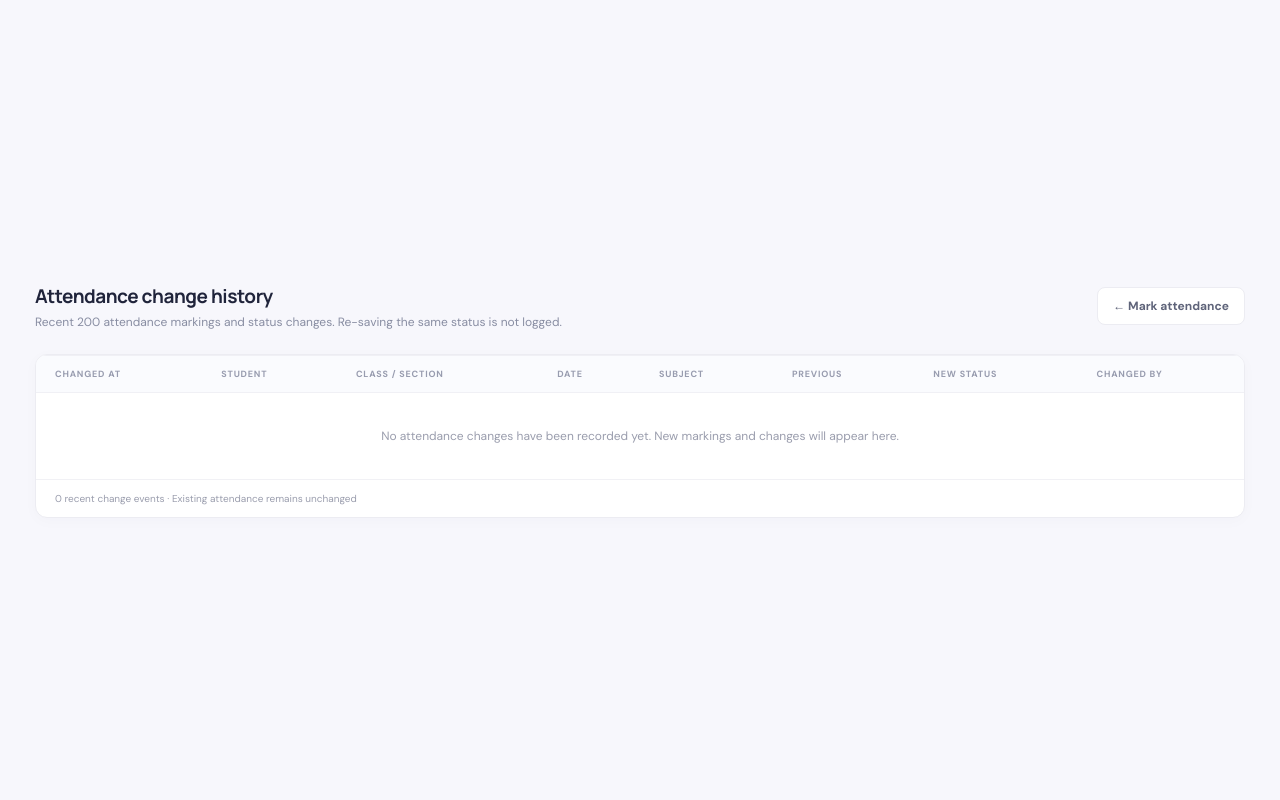
After one commit to GAURAVSINGH2017/attendance-management-system, a Flask app: template templates/attendance_history.html in a window 1280 px wide. The commit adds this page. Run offline with Flask 3, Linux system fonts and the light colour scheme; the template is opened without the code that fills it, so the values that code supplies are empty.

Commit message:
Add attendance change history
Add attendance change history

```diff
--- a/app.py
+++ b/app.py
@@ -823,6 +823,12 @@ def attendance():
                     cur.execute("""INSERT INTO attendance(student_id,subject_id,attendance_date,status,marked_by) VALUES(%s,%s,%s,%s,%s)
                       ON DUPLICATE KEY UPDATE status=VALUES(status),marked_by=VALUES(marked_by),updated_at=CURRENT_TIMESTAMP""",
                       (int(sid), int(subject_id), selected, status, session["user_id"]))
+                    if not previous or previous[0] != status:
+                        cur.execute("""INSERT INTO attendance_audit_log
+                          (student_id,subject_id,attendance_date,previous_status,new_status,changed_by)
+                          VALUES(%s,%s,%s,%s,%s,%s)""",
+                          (int(sid), int(subject_id), selected, previous[0] if previous else None,
+                           status, session["user_id"]))
                     saved_count += 1
                     if status in ("Absent", "Late") and (not previous or previous[0] != status):
                         changed_absences.append(allowed[sid])
@@ -855,6 +861,19 @@ def attendance():
                            selected=selected, selected_class=klass, selected_section=section,
                            selected_section_value=selected_section_value,
                            selected_subject=subject_id, sections=sections)
+
+
+@app.get("/attendance/history")
+@login_required
+def attendance_history():
+    rows = query("""SELECT h.attendance_date,h.previous_status,h.new_status,h.changed_at,
+      s.roll_no,s.full_name,s.class_name,s.section,sub.subject_name,u.username changed_by
+      FROM attendance_audit_log h
+      JOIN students s ON s.id=h.student_id
+      JOIN subjects sub ON sub.id=h.subject_id
+      JOIN users u ON u.id=h.changed_by
+      ORDER BY h.changed_at DESC,h.id DESC LIMIT 200""")
+    return render_template("attendance_history.html", history=rows)
 
 
 @app.get("/reports")
--- /dev/null
+++ b/templates/attendance_history.html
@@ -0,0 +1,10 @@
+{% extends 'base.html' %}
+{% block title %}Attendance change history{% endblock %}
+{% block heading %}Attendance history{% endblock %}
+{% block content %}
+<div class="welcome-row"><div><h2>Attendance change history</h2><p class="muted">Recent 200 attendance markings and status changes. Re-saving the same status is not logged.</p></div><a class="button secondary" href="{{ url_for('attendance') }}">← Mark attendance</a></div>
+<div class="panel"><div class="table-scroll"><table><thead><tr><th>CHANGED AT</th><th>STUDENT</th><th>CLASS / SECTION</th><th>DATE</th><th>SUBJECT</th><th>PREVIOUS</th><th>NEW STATUS</th><th>CHANGED BY</th></tr></thead><tbody>
+{% for event in history %}<tr><td>{{ event.changed_at }}</td><td>{{ event.roll_no }} · {{ event.full_name }}</td><td>{{ event.class_name }} · {{ event.section or 'General' }}</td><td>{{ event.attendance_date }}</td><td>{{ event.subject_name }}</td><td>{{ event.previous_status or 'Not marked' }}</td><td><span class="badge {{ event.new_status|lower }}">{{ event.new_status }}</span></td><td>{{ event.changed_by }}</td></tr>
+{% else %}<tr><td colspan="8" class="empty-row">No attendance changes have been recorded yet. New markings and changes will appear here.</td></tr>{% endfor %}
+</tbody></table></div><div class="table-footer">{{ history|length }} recent change events · Existing attendance remains unchanged</div></div>
+{% endblock %}
--- a/templates/base.html
+++ b/templates/base.html
@@ -18,6 +18,7 @@
     <a class="nav-link {{ 'active' if request.endpoint in ['timetable','class_detail'] else '' }}" href="{{ url_for('timetable') }}"><span>◷</span> Timetable</a>
     <a class="nav-link {{ 'active' if request.endpoint in ['subjects','archive_subject'] else '' }}" href="{{ url_for('subjects') }}"><span>▣</span> Subjects</a>
     <a class="nav-link {{ 'active' if request.endpoint=='attendance' else '' }}" href="{{ url_for('attendance') }}"><span>✓</span> Mark attendance</a>
+    <a class="nav-link {{ 'active' if request.endpoint=='attendance_history' else '' }}" href="{{ url_for('attendance_history') }}"><span>◷</span> Change history</a>
     <a class="nav-link {{ 'active' if request.endpoint in ['reports','export_report'] else '' }}" href="{{ url_for('reports') }}"><span>▤</span> Reports</a>
     <a class="nav-link {{ 'active' if request.endpoint=='notifications' else '' }}" href="{{ url_for('notifications') }}"><span>✉</span> Notifications</a>{% endif %}</nav>
   <div class="sidebar-bottom"><div class="profile"><span class="avatar">{{ current_user[:1]|upper }}</span><span><b>{{ current_user }}</b><small>{{ 'Student' if current_role=='student' else 'Teacher' }}</small></span></div><a class="logout" href="{{ url_for('student_change_password' if current_role=='student' else 'teacher_change_password') }}">Change password</a><a class="logout" href="{{ url_for('logout') }}">Sign out ↗</a></div>
```
Also changed, not shown: setup_db.py (+16 -0 lines), README.md.
